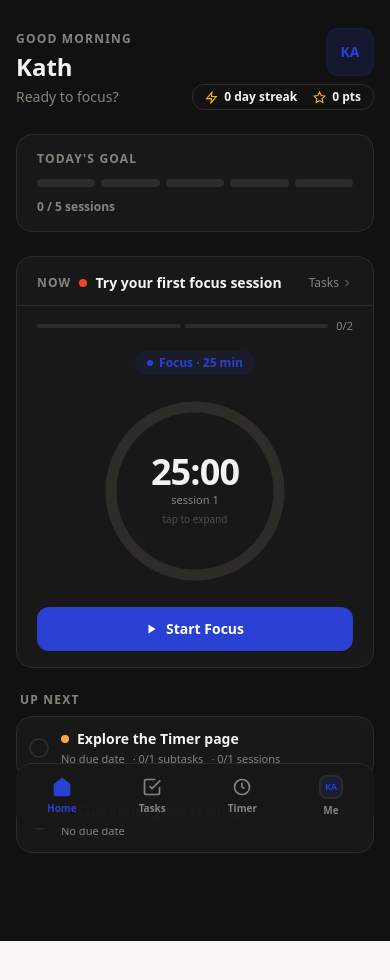
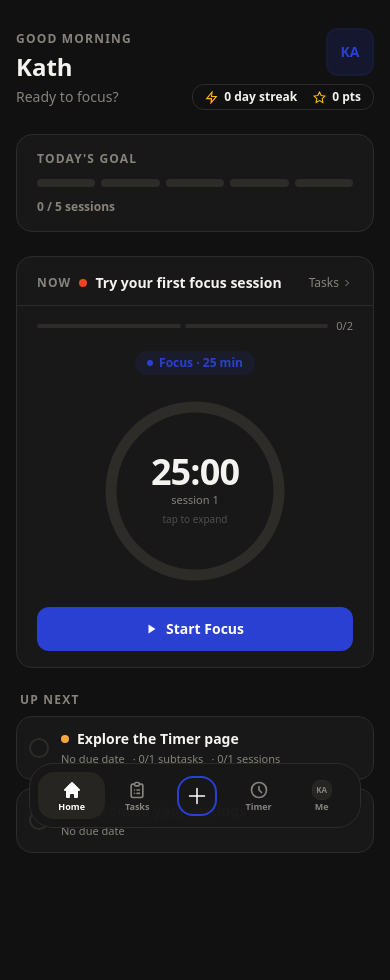
Before and after one commit to PatriusCastro/todoro.v2, a Next.js app in the folder todoro.v2/: page / in a window 390 px wide. Shown: the top 980 px of the page. Before the commit the page ends 941 px from the top, so only its background shows below. Built offline with nearby package versions, Linux system fonts and the light colour scheme.

Commit message:
Re-design navbar

```diff
--- a/todoro.v2/app/page.tsx
+++ b/todoro.v2/app/page.tsx
@@ -256,8 +256,7 @@ export default function Home() {
   }
 
   return (
-    <AppShell activeTab={tab} onTabChange={setTab} dark={dark} userName={userName} streak={streak} running={running} avatarUrl={avatarUrl}>
-
+      <AppShell activeTab={tab} onTabChange={setTab} dark={dark} userName={userName} streak={streak} running={running} phase={phase} avatarUrl={avatarUrl} onAddTask={handleSaveTask}>
       {tab === "home" && (
         <HomePage {...timerProps}
           onTimerToggle={handleToggle} onNavToTimer={() => setTab("timer")}
--- a/todoro.v2/components/AppShell.tsx
+++ b/todoro.v2/components/AppShell.tsx
@@ -1,8 +1,14 @@
 "use client"
 
+import { useState, useEffect } from "react"
 import { useIsTablet } from "../hooks/useMediaQuery"
+import TaskModal from "./tasks/TaskModal"
+import { type Task } from "./tasks/TaskCard"
+import { HiHome, HiOutlineHome, HiClipboardList, HiOutlineClipboardList, HiClock, HiOutlineClock, HiCog, HiOutlineCog } from "react-icons/hi"
+import { HiPlus } from "react-icons/hi2"
 
-type Tab = "home" | "tasks" | "timer" | "settings"
+type Tab   = "home" | "tasks" | "timer" | "settings"
+type Phase = "focus" | "break" | "longbreak"
 
 interface AppShellProps {
   children:    React.ReactNode
@@ -12,151 +18,176 @@ interface AppShellProps {
   userName:    string
   streak:      number
   running:     boolean
+  phase:       Phase
   avatarUrl?:  string
+  onAddTask:   (task: Task) => void
 }
 
 const NAV: { id: Tab; label: string }[] = [
-  { id: "home",  label: "Home"  },
-  { id: "tasks", label: "Tasks" },
-  { id: "timer", label: "Timer" },
-]
-
-const NAV_DESKTOP: { id: Tab; label: string }[] = [
   { id: "home",     label: "Home"     },
   { id: "tasks",    label: "Tasks"    },
   { id: "timer",    label: "Timer"    },
   { id: "settings", label: "Settings" },
 ]
 
+function NavIcon({ id, active }: { id: Tab; active: boolean }) {
+  const sz = 20
+  switch (id) {
+    case "home":     return active ? <HiHome size={sz} />          : <HiOutlineHome size={sz} />
+    case "tasks":    return active ? <HiClipboardList size={sz} /> : <HiOutlineClipboardList size={sz} />
+    case "timer":    return active ? <HiClock size={sz} />         : <HiOutlineClock size={sz} />
+    case "settings": return active ? <HiCog size={sz} />           : <HiOutlineCog size={sz} />
+  }
+}
+
 export default function AppShell({
   children, activeTab, onTabChange, dark,
-  userName, streak, running, avatarUrl,
+  userName, streak, running, phase, avatarUrl, onAddTask,
 }: AppShellProps) {
   const isTablet = useIsTablet()
   const initials = userName ? userName.slice(0, 2).toUpperCase() : "–"
+  const [mounted, setMounted] = useState(false)
+  const [showAdd, setShowAdd] = useState(false)
+  useEffect(() => { setTimeout(() => setMounted(true), 50) }, [])
 
-  const Avatar = ({ size = 8 }: { size?: number }) => (
-    <div
-      className={`w-${size} h-${size} rounded-xl overflow-hidden shrink-0 border-2 transition-colors
-        ${running ? "border-priority-low" : "border-accent/20"}`}>
+  const dotColor   = phase === "focus" ? "bg-accent" : "bg-priority-low"
+  const statusText = phase === "focus" ? "Focusing" : "Resting"
+  const statusCls  = phase === "focus" ? "bg-accent/10 text-accent border-accent/20" : "bg-priority-low/10 text-priority-low border-priority-low/20"
+
+  const AvatarEl = ({ size = 32 }: { size?: number }) => (
+    <div style={{ width: size, height: size }}
+      className={`rounded-xl overflow-hidden shrink-0 border-2 transition-colors duration-300
+        ${running ? (phase === "focus" ? "border-accent" : "border-priority-low") : "border-border"}`}>
       {avatarUrl
         ? <img src={avatarUrl} alt={userName} className="w-full h-full object-cover" />
-        : <div className="w-full h-full bg-accent/15 flex items-center justify-center text-accent font-black text-xs">
+        : <div className="w-full h-full bg-surface2 flex items-center justify-center text-sub font-black"
+            style={{ fontSize: size * 0.3 }}>
             {initials}
           </div>
       }
     </div>
   )
 
+  const MobileNavBtn = ({ id, label }: { id: Tab; label: string }) => {
+    const active  = activeTab === id
+    const isMe    = id === "settings"
+    return (
+      <button onClick={() => onTabChange(id)}
+        className={`relative flex flex-col items-center justify-center rounded-2xl gap-0.5 select-none
+          transition-all duration-200
+          ${active ? "bg-surface2 text-white px-5 py-2" : "text-sub hover:text-tx px-5 py-2"}`}>
+        {isMe
+          ? <div className={`w-5 h-5 rounded-lg overflow-hidden border transition-colors
+              ${active ? "border-white/30" : "border-border"}`}>
+              {avatarUrl
+                ? <img src={avatarUrl} alt={userName} className="w-full h-full object-cover" />
+                : <div className={`w-full h-full flex items-center justify-center font-black text-[8px]
+                    ${active ? "bg-white/20 text-white" : "bg-surface2 text-sub"}`}>
+                    {initials}
+                  </div>
+              }
+            </div>
+          : <NavIcon id={id} active={active} />
+        }
+        <span className="font-semibold leading-none text-[9px]">{isMe ? "Me" : label}</span>
+        {id === "timer" && running && (
+          <span className={`absolute top-1 right-1 w-1.5 h-1.5 rounded-full ${dotColor}`} />
+        )}
+      </button>
+    )
+  }
+
   return (
     <div className={dark ? "dark" : ""}>
       <div className="min-h-dvh bg-bg text-tx flex flex-col">
 
-        {/* Desktop / Tablet top nav */}
         {isTablet && (
-          <header className="fixed rounded-2xl w-full max-w-2xl mx-auto px-4 md:px-6 py-6 m-2 top-0 inset-x-0 z-50 h-14 bg-surface/90 backdrop-blur-xl border-b border-border flex items-center gap-4">
+          <header className={`fixed top-0 inset-x-0 z-50 h-14 bg-surface/90 backdrop-blur-xl border-b border-border
+            flex items-center px-6 gap-6 transition-all duration-500
+            ${mounted ? "opacity-100" : "opacity-0"}`}>
 
-            {/* Logo */}
             <div className="flex items-center gap-2 shrink-0">
               <div className="w-7 h-7 rounded-lg bg-accent flex items-center justify-center">
-                <svg width="14" height="14" fill="none" viewBox="0 0 24 24" stroke="white" strokeWidth="2.5">
-                  <circle cx="12" cy="12" r="9"/><polyline points="12 7 12 12 15 14"/>
-                </svg>
+                <HiClock size={14} color="white" />
               </div>
               <span className="font-black text-sm tracking-tight text-tx">Todoro</span>
             </div>
 
-            {/* Nav pills */}
-            <nav className="flex items-center justify-center gap-1 flex-1">
-              {NAV_DESKTOP.map(({ id, label }) => {
+            <nav className="flex-1 flex justify-center">
+              <div className="flex items-center gap-1 rounded-2xl p-2">
+                {NAV.map(({ id, label }) => {
                   const active = activeTab === id
                   return (
                     <button key={id} onClick={() => onTabChange(id)}
-                    className={`relative px-4 py-1.5 rounded-lg text-sm font-semibold transition-all duration-200
-                      ${active ? "bg-accent text-white" : "text-sub hover:text-tx hover:bg-surface2"}`}>
+                      className={`relative flex items-center gap-2 px-4 py-2 rounded-xl text-sm font-semibold
+                        transition-all duration-200 select-none
+                        ${active ? "bg-surface2 text-white" : "text-sub hover:text-tx hover:bg-surface"}`}>
+                      <NavIcon id={id} active={active} />
                       {label}
                       {id === "timer" && running && (
-                      <span className="absolute -top-0.5 -right-0.5 w-2 h-2 rounded-full bg-priority-low border-2 border-surface" />
+                        <span className={`absolute -top-0.5 -right-0.5 w-2 h-2 rounded-full border-2 border-surface2 ${dotColor}`} />
                       )}
                     </button>
                   )
                 })}
+              </div>
             </nav>
 
-            {/* Right side */}
             <div className="flex items-center gap-3 shrink-0">
+              {running && (
+                <div className={`hidden md:flex items-center gap-1.5 px-3 py-1 rounded-full border text-xs font-semibold ${statusCls}`}>
+                  <span className={`w-1.5 h-1.5 rounded-full animate-pulse ${dotColor}`} />
+                  {statusText}
+                </div>
+              )}
               <button onClick={() => onTabChange("settings")}
-                className="flex items-center gap-2 hover:opacity-80 transition-opacity">
+                className="flex items-center gap-2.5 transition-opacity hover:opacity-75">
                 <div className="hidden lg:flex flex-col items-end">
                   <span className="text-xs font-bold text-tx leading-none">{userName}</span>
                   <span className="text-[10px] text-sub">{streak} day streak</span>
                 </div>
-                <Avatar size={8} />
+                <AvatarEl size={32} />
               </button>
             </div>
           </header>
         )}
 
-        {/* Content */}
-        <main className={`flex-1 overflow-y-auto ${isTablet ? "pt-14" : "pb-16"}`}>
-          <div className="w-full max-w-2xl mx-auto px-4 md:px-6 py-6">
+        <main className={`flex-1 overflow-y-auto ${isTablet ? "pt-14" : "pb-32"}`}>
+          <div className="w-full max-w-4xl mx-auto px-4 md:px-8 py-6">
             {children}
           </div>
         </main>
 
-        {/* Mobile bottom nav */}
         {!isTablet && (
-          <nav className="fixed m-4 rounded-2xl bottom-0 inset-x-0 z-50 bg-surface/95 backdrop-blur-xl border-t border-border pb-[env(safe-area-inset-bottom)]">
-            <div className="flex justify-around items-center h-16">
-            {NAV.map(({ id, label }) => {
-                const active = activeTab === id
-                return (
-                  <button key={id} onClick={() => onTabChange(id)}
-                    className={`relative flex flex-col items-center gap-1 px-3 py-1 transition-colors duration-200
-                      ${active ? "text-accent" : "text-sub"}`}>
-                    <NavIcon id={id} active={active} />
-                    <span className="text-[10px] font-semibold">{label}</span>
-                    {/* Running dot on Timer tab */}
-                    {id === "timer" && running && (
-                      <span className="absolute top-0.5 right-2 w-2 h-2 rounded-full bg-priority-low border-2 border-surface" />
+          <div className={`fixed bottom-4 inset-x-0 z-50 flex justify-center px-4 pointer-events-none
+            transition-all duration-500 ${mounted ? "opacity-100 translate-y-0" : "opacity-0 translate-y-4"}`}>
+            <div className="pointer-events-auto flex items-center bg-surface/95 backdrop-blur-xl border border-border rounded-3xl p-2">
+
+              <nav className="flex items-center">
+                {NAV.slice(0, 2).map(({ id, label }) => <MobileNavBtn key={id} id={id} label={label} />)}
+              </nav>
+
+              <button onClick={() => setShowAdd(true)}
+                className="w-10 h-10 mx-2 rounded-2xl border-2 border-accent text-white flex items-center justify-center
+                  active:scale-95 transition-all duration-150 hover:border-accent-hover">
+                <HiPlus size={24} />
+              </button>
+
+              <nav className="flex items-center">
+                {NAV.slice(2).map(({ id, label }) => <MobileNavBtn key={id} id={id} label={label} />)}
+              </nav>
+
+            </div>
+          </div>
         )}
-                  </button>
-                )
-              })}
 
-              {/* Avatar shortcut to settings */}
-              <button onClick={() => onTabChange("settings")}
-                className={`relative flex flex-col items-center gap-1 px-3 py-1 transition-colors duration-200
-                  ${activeTab === "settings" ? "text-accent" : "text-sub"}`}>
-                <div className={`w-6 h-6 rounded-lg overflow-hidden border-2 transition-colors
-                  ${activeTab === "settings" ? "border-accent" : "border-border"}`}>
-                  {avatarUrl
-                    ? <img src={avatarUrl} alt={userName} className="w-full h-full object-cover" />
-                    : <div className="w-full h-full bg-accent/15 flex items-center justify-center text-accent font-black text-[9px]">
-                        {initials}
-                      </div>
-                  }
-                </div>
-                <span className="text-[10px] font-semibold">Me</span>
-                {running && (
-                  <span className="absolute top-0.5 right-2 w-2 h-2 rounded-full bg-priority-low border-2 border-surface" />
-                )}
-              </button>
-            </div>
-          </nav>
+        {showAdd && (
+          <TaskModal
+            onSave={task => { onAddTask(task); setShowAdd(false) }}
+            onClose={() => setShowAdd(false)} />
         )}
 
       </div>
     </div>
   )
 }
-
-function NavIcon({ id, active }: { id: Tab; active: boolean }) {
-  const s = active ? "currentColor" : "none"
-  switch (id) {
-    case "home":     return <svg width="20" height="20" viewBox="0 0 24 24" fill={s} stroke="currentColor" strokeWidth="2"><path d="m3 9 9-7 9 7v11a2 2 0 0 1-2 2H5a2 2 0 0 1-2-2z"/><polyline points="9 22 9 12 15 12 15 22" fill="none"/></svg>
-    case "tasks":    return <svg width="20" height="20" viewBox="0 0 24 24" fill="none" stroke="currentColor" strokeWidth="2"><polyline points="9 11 12 14 22 4"/><path d="M21 12v7a2 2 0 0 1-2 2H5a2 2 0 0 1-2-2V5a2 2 0 0 1 2-2h11"/></svg>
-    case "timer":    return <svg width="20" height="20" viewBox="0 0 24 24" fill={active ? "rgba(41,64,211,0.12)" : "none"} stroke="currentColor" strokeWidth="2"><circle cx="12" cy="12" r="9"/><polyline points="12 7 12 12 15 14"/></svg>
-    case "settings": return <svg width="20" height="20" viewBox="0 0 24 24" fill="none" stroke="currentColor" strokeWidth="2"><circle cx="12" cy="12" r="3" fill={s}/><path d="M19.4 15a1.65 1.65 0 0 0 .33 1.82l.06.06a2 2 0 0 1-2.83 2.83l-.06-.06a1.65 1.65 0 0 0-1.82-.33 1.65 1.65 0 0 0-1 1.51V21a2 2 0 0 1-4 0v-.09A1.65 1.65 0 0 0 9 19.4a1.65 1.65 0 0 0-1.82.33l-.06.06a2 2 0 0 1-2.83-2.83l.06-.06A1.65 1.65 0 0 0 4.68 15a1.65 1.65 0 0 0-1.51-1H3a2 2 0 0 1 0-4h.09A1.65 1.65 0 0 0 4.6 9a1.65 1.65 0 0 0-.33-1.82l-.06-.06a2 2 0 0 1 2.83-2.83l.06.06A1.65 1.65 0 0 0 9 4.68a1.65 1.65 0 0 0 1-1.51V3a2 2 0 0 1 4 0v.09a1.65 1.65 0 0 0 1 1.51 1.65 1.65 0 0 0 1.82-.33l.06-.06a2 2 0 0 1 2.83 2.83l-.06.06A1.65 1.65 0 0 0 19.4 9a1.65 1.65 0 0 0 1.51 1H21a2 2 0 0 1 0 4h-.09a1.65 1.65 0 0 0-1.51 1z"/></svg>
-  }
-}
```
Lines whose indentation alone changed are shown as unchanged.
